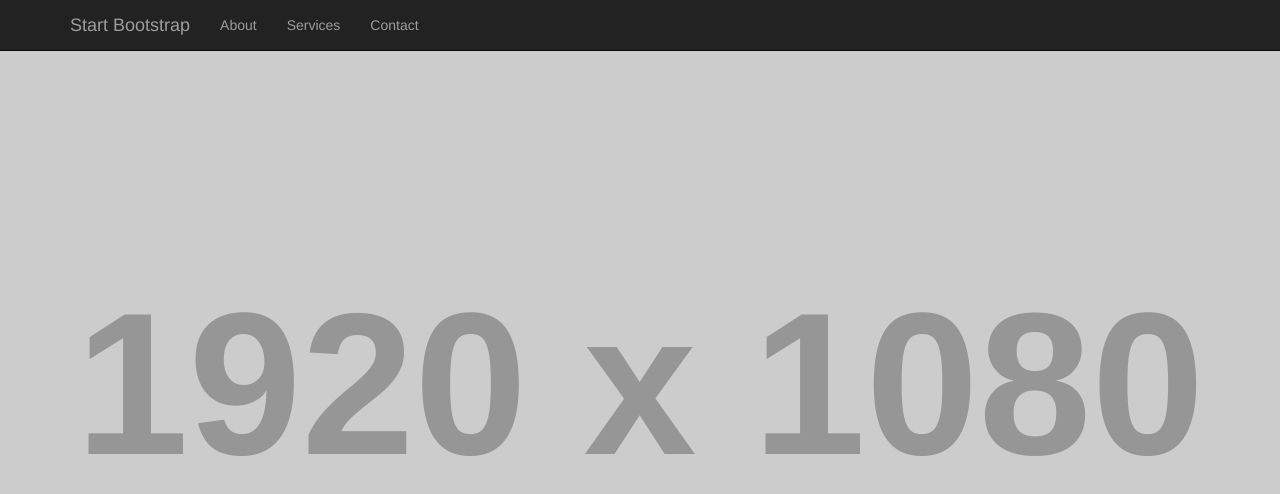
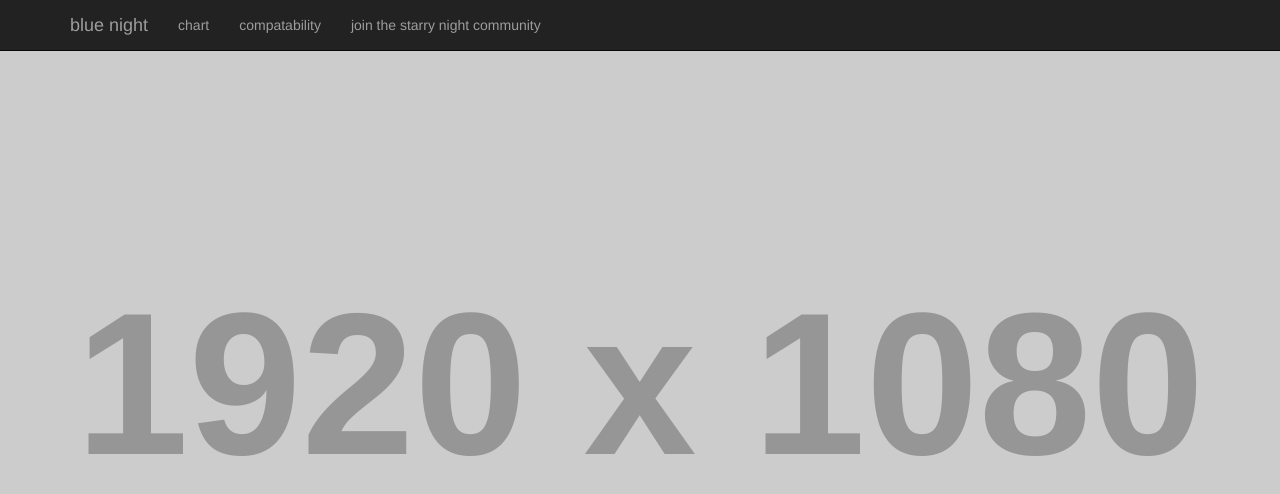
Before and after one commit to ncchow/five, a plain HTML site: page index.html in a window 1280 px wide. Drawn offline with Linux system fonts and the light colour scheme; placeholder pictures from the web are drawn by us.

Commit message:
Update index.html
subheading name change

```diff
--- a/index.html
+++ b/index.html
@@ -40,19 +40,19 @@
                     <span class="icon-bar"></span>
                     <span class="icon-bar"></span>
                 </button>
-                <a class="navbar-brand" href="#">Start Bootstrap</a>
+                <a class="navbar-brand" href="#">blue night</a>
             </div>
             <!-- Collect the nav links, forms, and other content for toggling -->
             <div class="collapse navbar-collapse" id="bs-example-navbar-collapse-1">
                 <ul class="nav navbar-nav">
                     <li>
-                        <a href="#">About</a>
+                        <a href="#">chart</a>
                     </li>
                     <li>
-                        <a href="#">Services</a>
+                        <a href="#">compatability</a>
                     </li>
                     <li>
-                        <a href="#">Contact</a>
+                        <a href="#">join the starry night community</a>
                     </li>
                 </ul>
             </div>
```
